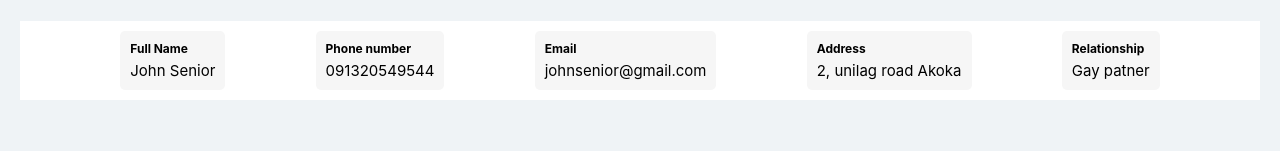
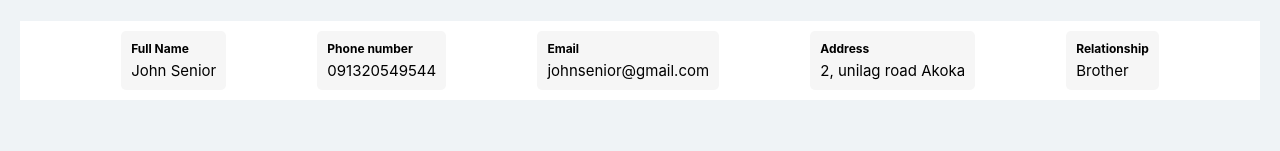
Before and after one commit to Ayboss/loanithTest, a React (Create React App) app: page /users/1 in a window 1280 px wide. Shown: the part 468-619 px from the top of the page. Built offline with nearby package versions, Linux system fonts and the light colour scheme.

Commit message:
roughplay

```diff
--- /dev/null
+++ b/src/Data/userData.js
@@ -0,0 +1,6 @@
+
+const data = [
+    {name:"Bisola Doe"},
+    {phone:23489257929},
+    {email: 'delinquencent'}
+]
--- a/src/pages/User.js
+++ b/src/pages/User.js
@@ -90,7 +90,7 @@ function User() {
                 </div>
                 <div className="user__box">
                     <h3>Relationship</h3>
-                    <p>Gay patner</p>
+                    <p>Brother</p>
                 </div>
             </div>
             <h2 className="user__heading">
```
